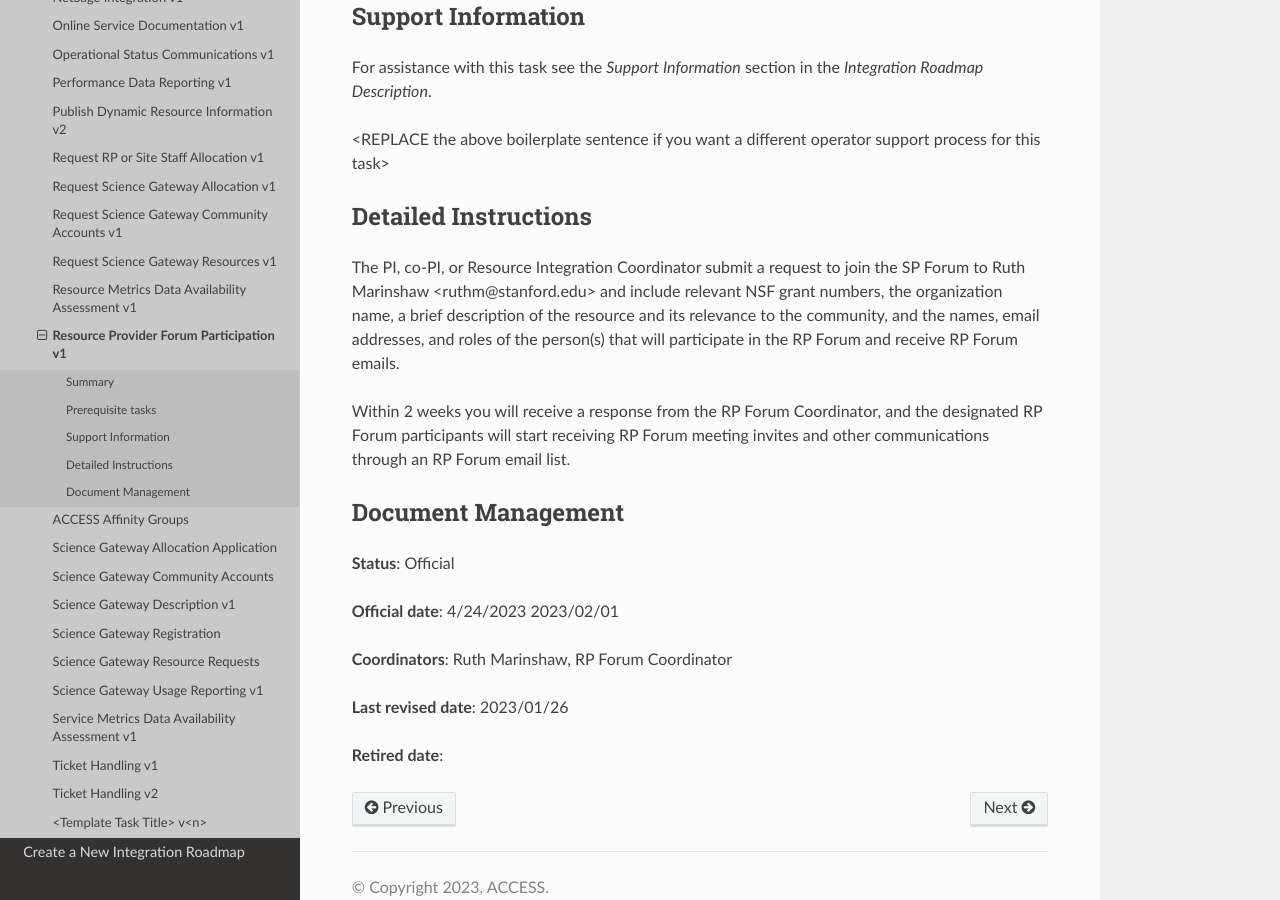
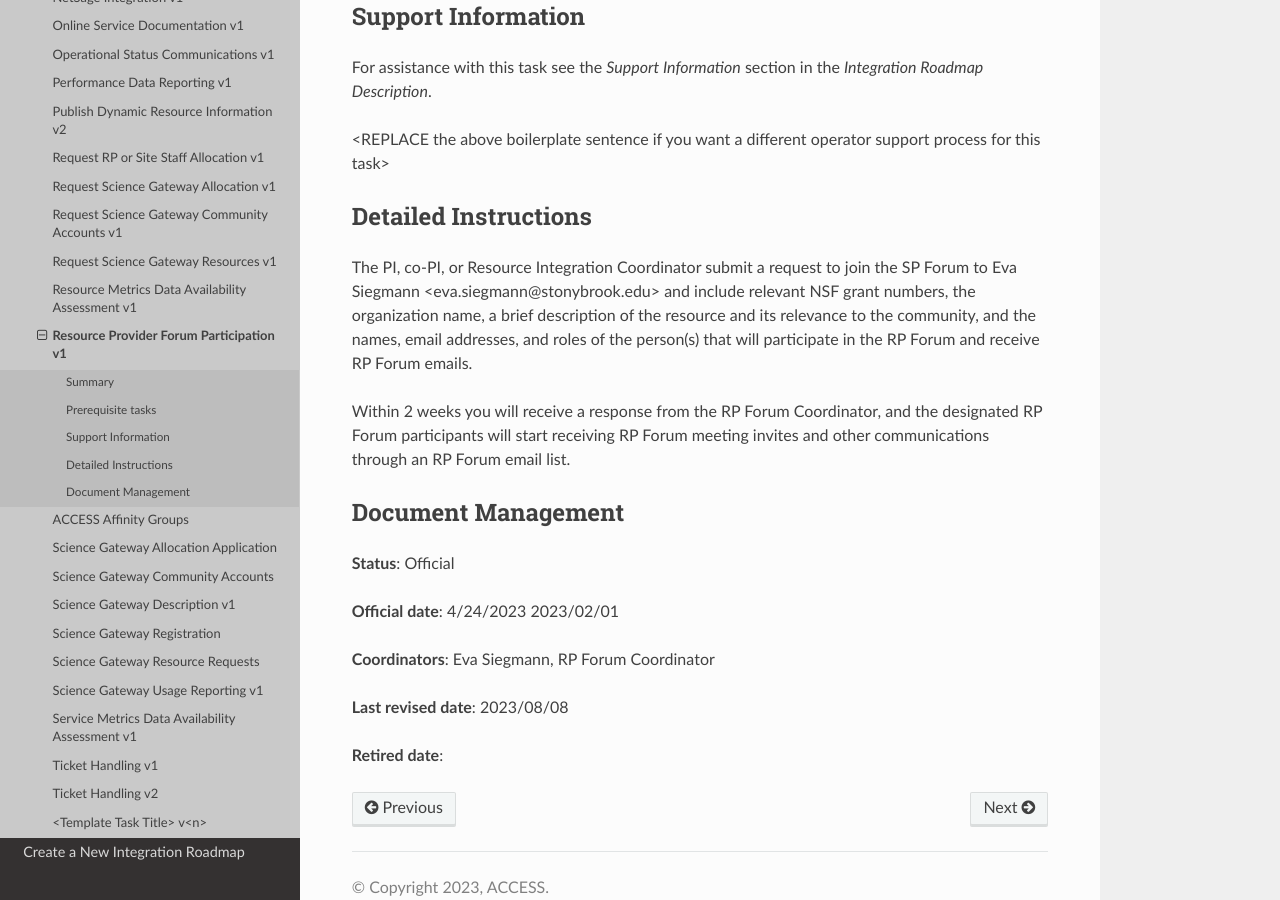
Before and after one commit to esiegmann/Integration_Roadmaps, a Sphinx documentation site: the page built from docs/source/tasks/Resource_Provider_Forum_Participation_v1.md, in a window 1280 px wide and 900 px high, scrolled down 680 px. Built offline with Sphinx 7.4.7 and the Read the Docs theme 2.0.0, drawn with Linux system fonts in a browser that asks for light colours.

Commit message:
Update Resource_Provider_Forum_Participation_v1.md
Updated from Ruth Marinshow (previous Chair) to Eva Siegmann (current Chair)

```diff
--- a/docs/source/tasks/Resource_Provider_Forum_Participation_v1.md
+++ b/docs/source/tasks/Resource_Provider_Forum_Participation_v1.md
@@ -23,7 +23,7 @@
 
 ## Detailed Instructions
 
-The PI, co-PI, or Resource Integration Coordinator submit a request to join the SP Forum to Ruth Marinshaw \<ruthm@stanford.edu\> and include relevant NSF grant numbers, the organization name, a brief description of the resource and its relevance to the community, and the names, email addresses, and roles of the person(s) that will participate in the RP Forum and receive RP Forum emails.
+The PI, co-PI, or Resource Integration Coordinator submit a request to join the SP Forum to Eva Siegmann \<eva.siegmann@stonybrook.edu\> and include relevant NSF grant numbers, the organization name, a brief description of the resource and its relevance to the community, and the names, email addresses, and roles of the person(s) that will participate in the RP Forum and receive RP Forum emails.
 
 Within 2 weeks you will receive a response from the RP Forum Coordinator, and the designated RP Forum participants will start receiving RP Forum meeting invites and other communications through an RP Forum email list.
 
@@ -33,8 +33,8 @@
 
 **Official date**: 4/24/2023 2023/02/01
 
-**Coordinators**: Ruth Marinshaw, RP Forum Coordinator
+**Coordinators**: Eva Siegmann, RP Forum Coordinator
 
-**Last revised date**: 2023/01/26
+**Last revised date**: 2023/08/08
 
 **Retired date**:
```
